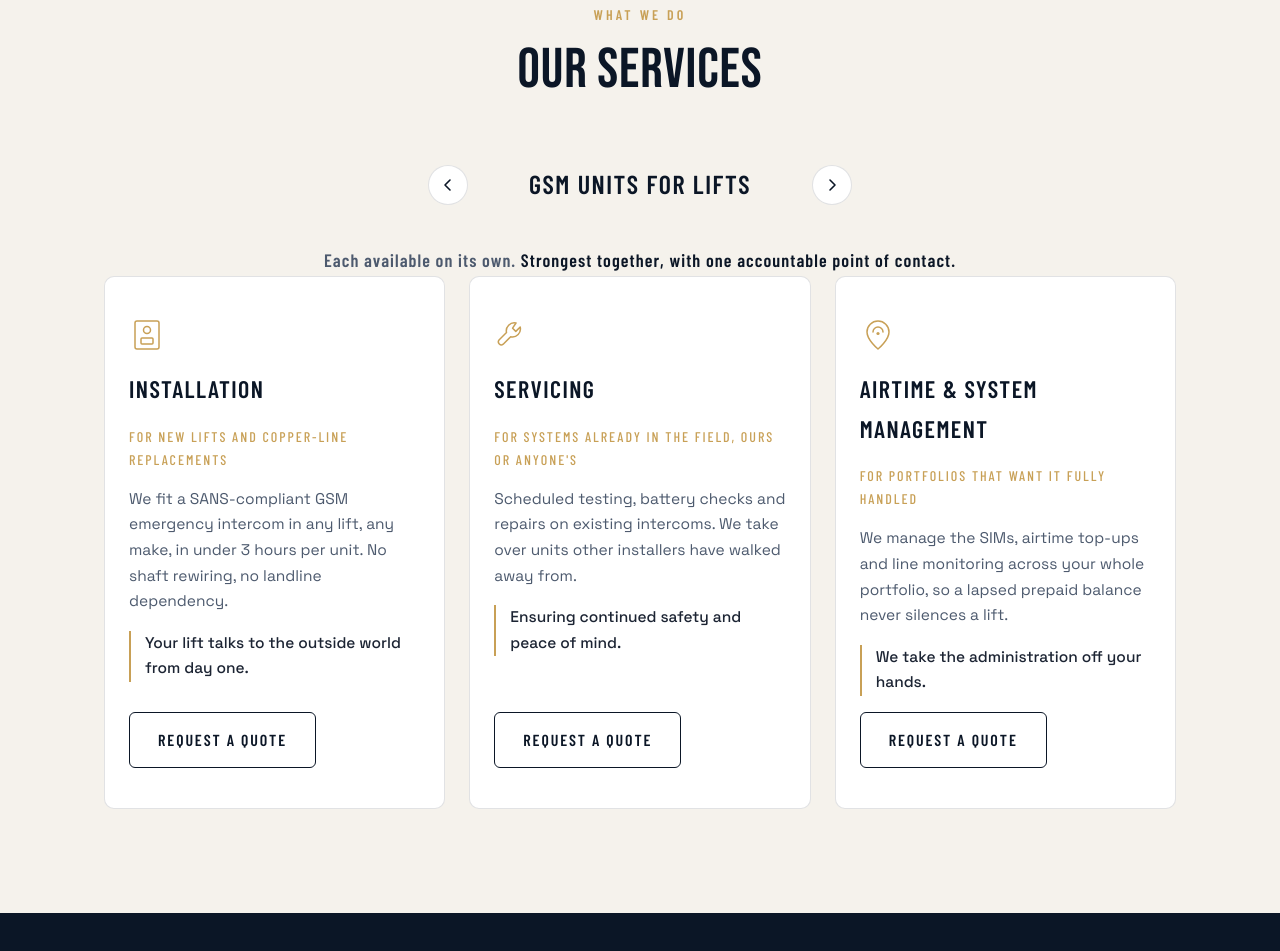
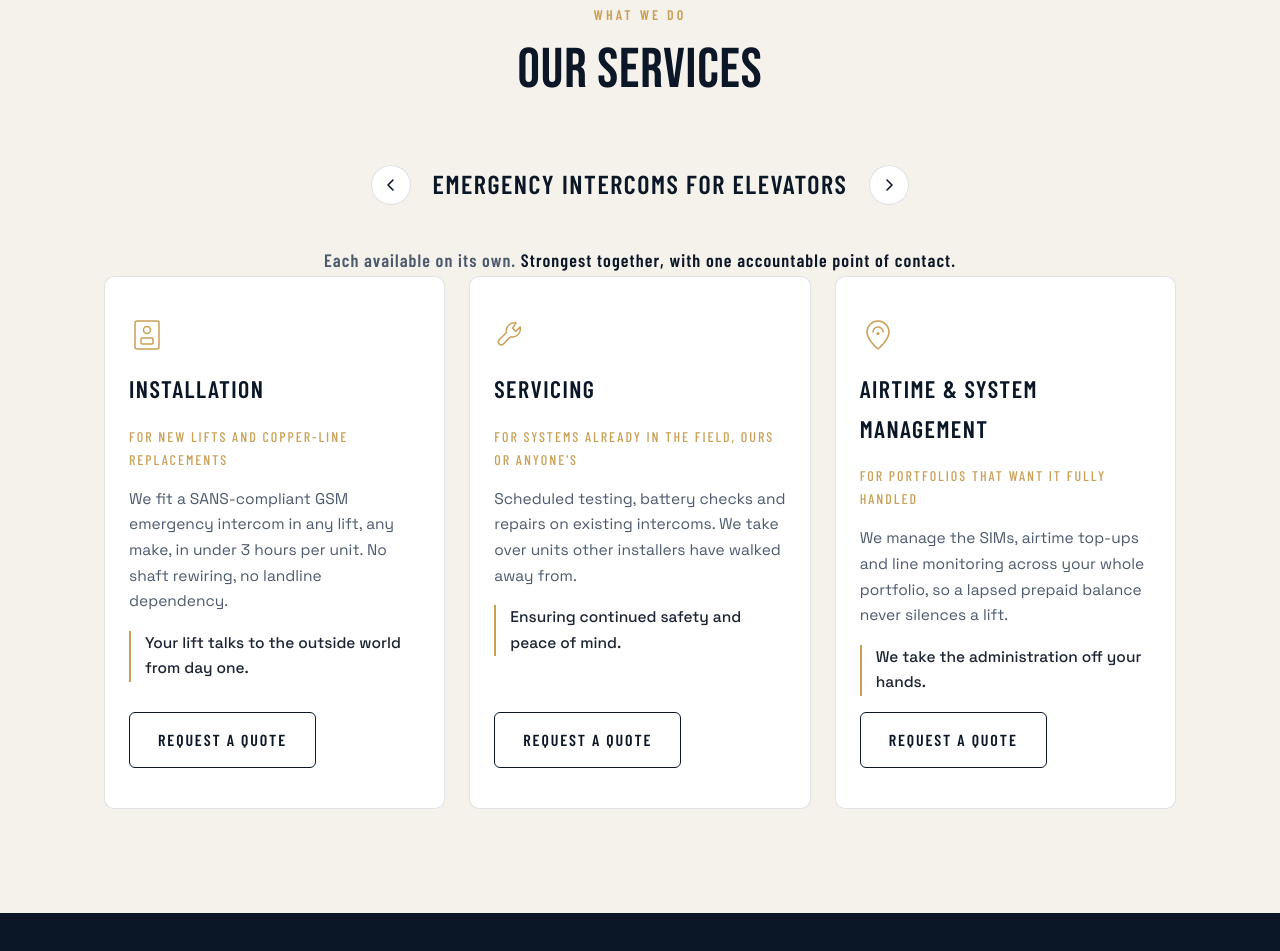
Before and after one commit to mnjbzgh6dw-debug/giant-elevators-website, a plain HTML site: page index.html in a window 1280 px wide. Shown: the part 1070-2021 px from the top of the page. Drawn offline with nearby package versions, Linux system fonts and the light colour scheme.

Commit message:
Rename first service to Emergency Intercoms for Elevators
Co-Authored-By: Claude Sonnet 5.5 <noreply@anthropic.com>

```diff
--- a/index.html
+++ b/index.html
@@ -388,7 +388,7 @@ footer{background:#08101c;color:var(--cream-dim);padding:var(--space-4) 0;font-s
       <button class="switch-arrow" id="prevService" aria-label="Previous service" type="button">
         <svg width="16" height="16" viewBox="0 0 16 16" fill="none" aria-hidden="true"><path d="M10 3L5 8l5 5" stroke="#0b1626" stroke-width="1.6" stroke-linecap="round" stroke-linejoin="round"/></svg>
       </button>
-      <h3 class="service-title" id="serviceTitle">GSM Units for Lifts</h3>
+      <h3 class="service-title" id="serviceTitle">Emergency Intercoms for Elevators</h3>
       <button class="switch-arrow" id="nextService" aria-label="Next service" type="button">
         <svg width="16" height="16" viewBox="0 0 16 16" fill="none" aria-hidden="true"><path d="M6 3l5 5-5 5" stroke="#0b1626" stroke-width="1.6" stroke-linecap="round" stroke-linejoin="round"/></svg>
       </button>
@@ -541,7 +541,7 @@ footer{background:#08101c;color:var(--cream-dim);padding:var(--space-4) 0;font-s
 <script>
 document.documentElement.classList.add('js');
 
-const serviceNames = ['GSM Units for Lifts', 'Simcard and Airtime Management'];
+const serviceNames = ['Emergency Intercoms for Elevators', 'Simcard and Airtime Management'];
 const servicePanels = document.querySelectorAll('.service-panel');
 const serviceTitle = document.getElementById('serviceTitle');
 let serviceIndex = 0;
```
